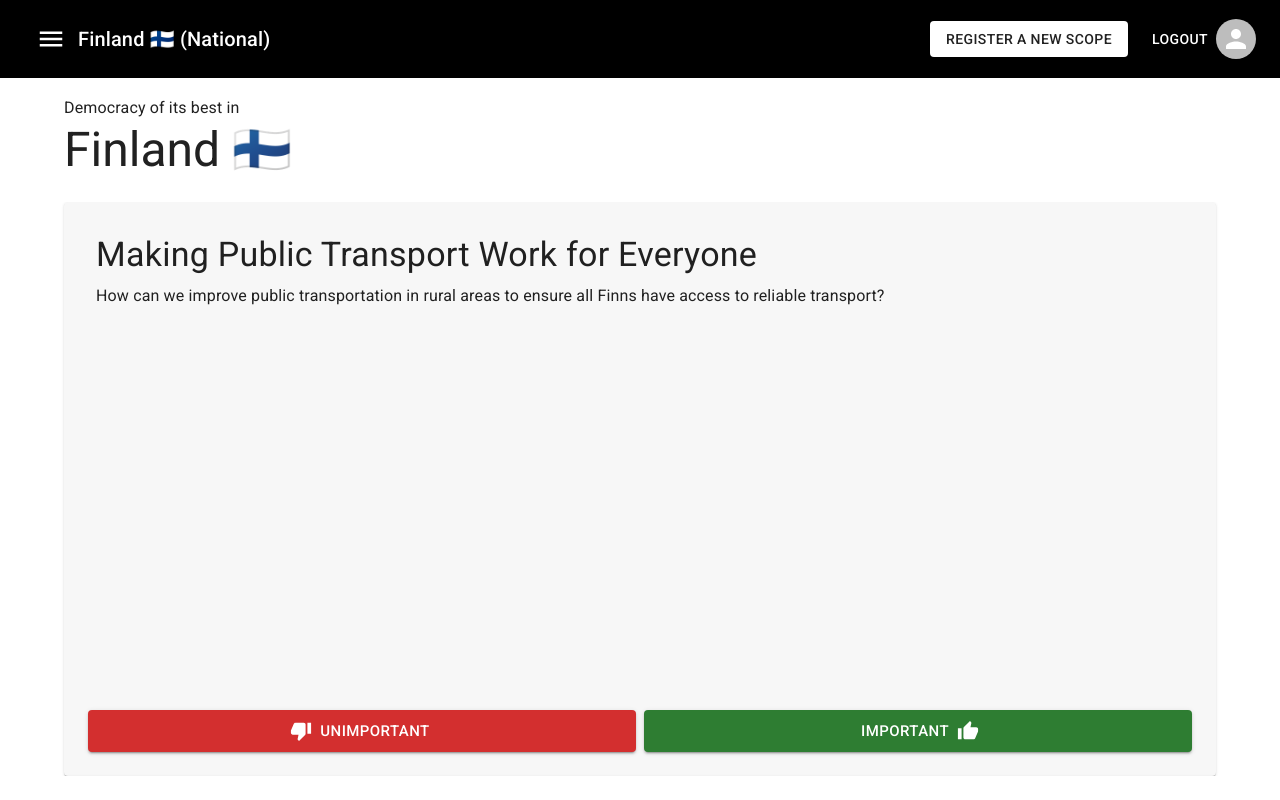
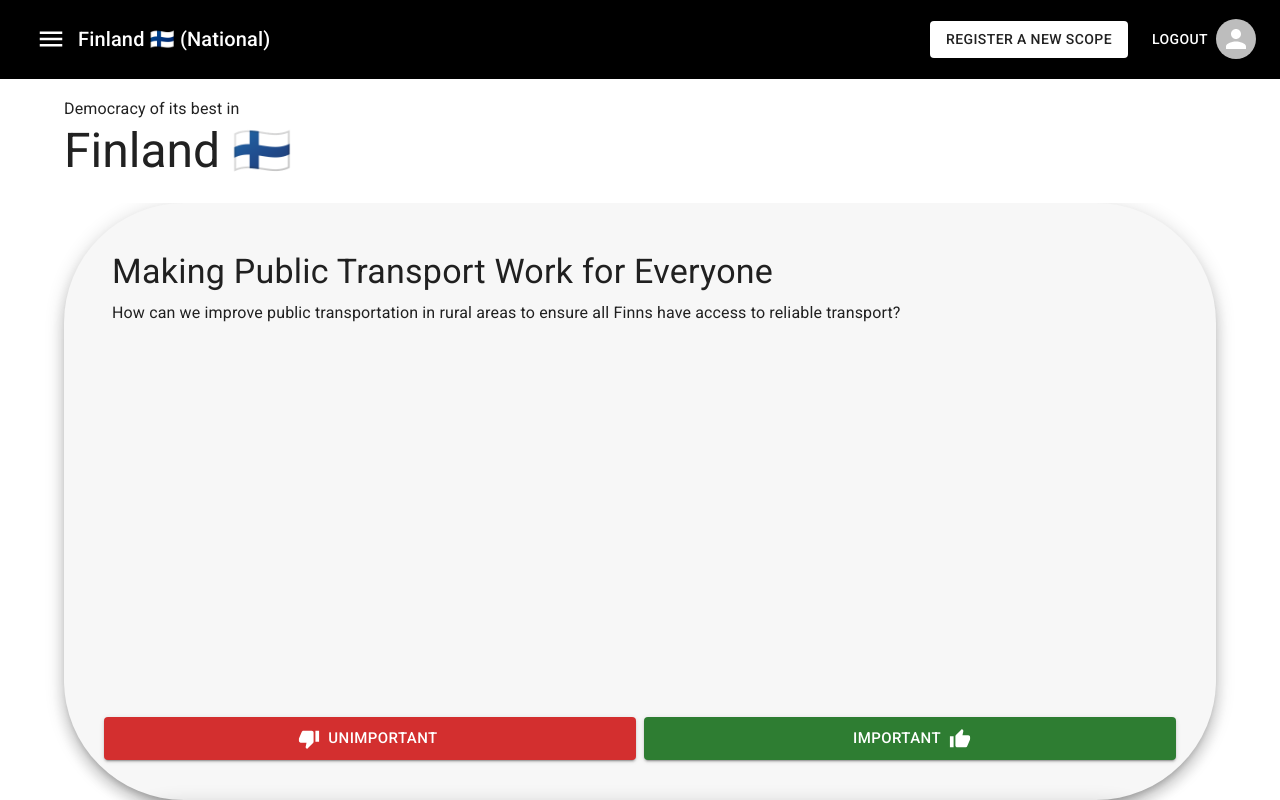
Before and after one commit to danihorvath/sisusays, a React (Vite) app: page /finland in a window 1280 px wide. Built offline with nearby package versions, Linux system fonts and the light colour scheme; sample sign-in values are in the browser's storage; a web font is replaced by a local one; what material-ui-confirm would draw is missing.

Commit message:
feat: added round corners to the topic

```diff
--- a/src/Layout.tsx
+++ b/src/Layout.tsx
@@ -4,7 +4,7 @@ import { Header } from "@/components/Header";
 
 export const Layout = () => {
   return (
-    <Box display="flex" flexDirection="column" height="100dvh" pb={3}>
+    <Box display="flex" flexDirection="column" height="100dvh" >
       <Header />
       <Outlet />
     </Box>
--- a/src/components/FeedItem.tsx
+++ b/src/components/FeedItem.tsx
@@ -23,8 +23,17 @@ export const FeedItem = ({ data }: FeedItemProps) => {
 
   return (
     <Container sx={{ height: "100%" }}>
+
       <Card
-        sx={{ height: "100%", display: "flex", flexDirection: "column", p: 2 }}
+        elevation={10}
+        sx={{
+          height: "100%",
+          display: "flex",
+          flexDirection: "column",
+          p: 4,
+          marginBottom: 10,
+          borderRadius: 30,
+        }}
       >
         {/* Unimportant Button */}
 
@@ -67,6 +76,6 @@ export const FeedItem = ({ data }: FeedItemProps) => {
           </Button>
         </CardActions>
       </Card>
-    </Container>
+    </Container >
   );
 };
--- a/src/components/MenuMobileLogin.tsx
+++ b/src/components/MenuMobileLogin.tsx
@@ -36,11 +36,10 @@ export const MenuMobileLogin = () => {
                 onClose={handleClose}
                 slotProps={{
                     paper: {},
-                }}
-            >
-                <MenuItem
-                    onClick={logout}
-                >
+                }}>
+                <MenuItem onClick={logout}>
+                    Profile
+                </MenuItem><MenuItem onClick={logout}>
                     Logout
                 </MenuItem>
             </MuiMenu>
```
